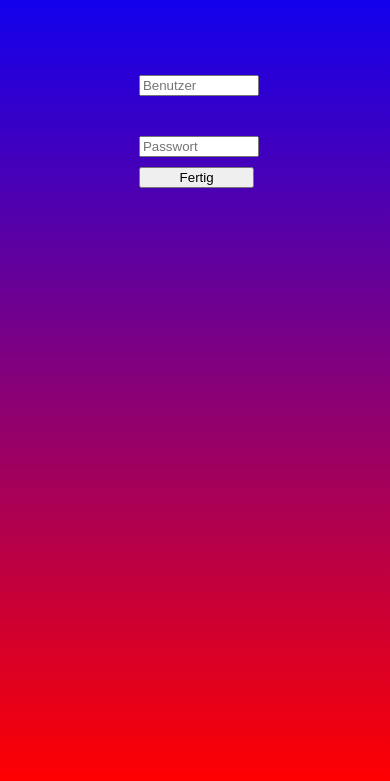
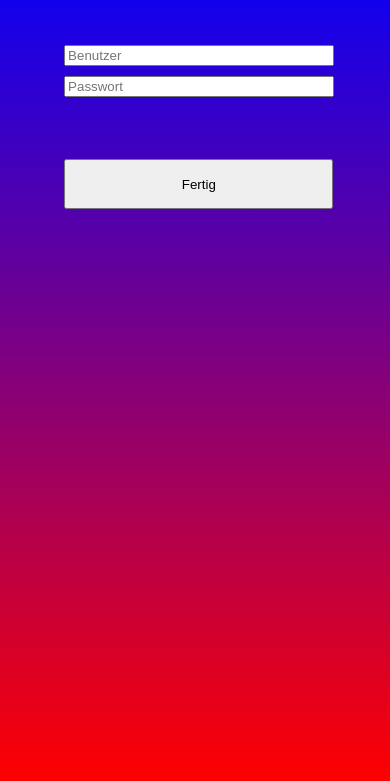
Before and after one commit to IltisGraph/mini-mini-markt, a website with bundled scripts: page auth/register.html in a window 390 px wide. Shown: the part 61-842 px from the top of the page. Built offline with nearby package versions, Linux system fonts and the light colour scheme.

Commit message:
made the register site ready for mobile

```diff
--- a/auth/register.css
+++ b/auth/register.css
@@ -47,3 +47,41 @@ input{
     margin-right: auto;
     font-size: large;
 }
+
+
+@media only screen and (max-width: 550px){
+
+
+    .inputer{
+        width: 70%;
+        margin-left: auto;
+        margin-right: auto;
+
+    }
+
+    /* input{
+        margin-top: 40px;
+        width: 70%;
+        height: 100%;
+
+
+    } */
+    input{
+        margin-top: 10px;
+    }
+
+    #loginbutton{
+        width: 70%;
+        height: 30%;
+        min-height: 50px;
+        margin-left: auto;
+        margin-right: auto;
+    }
+    button{
+        margin-top: 20%;
+        height: 30%;
+        min-height: 50px;
+    }
+
+
+}
```
